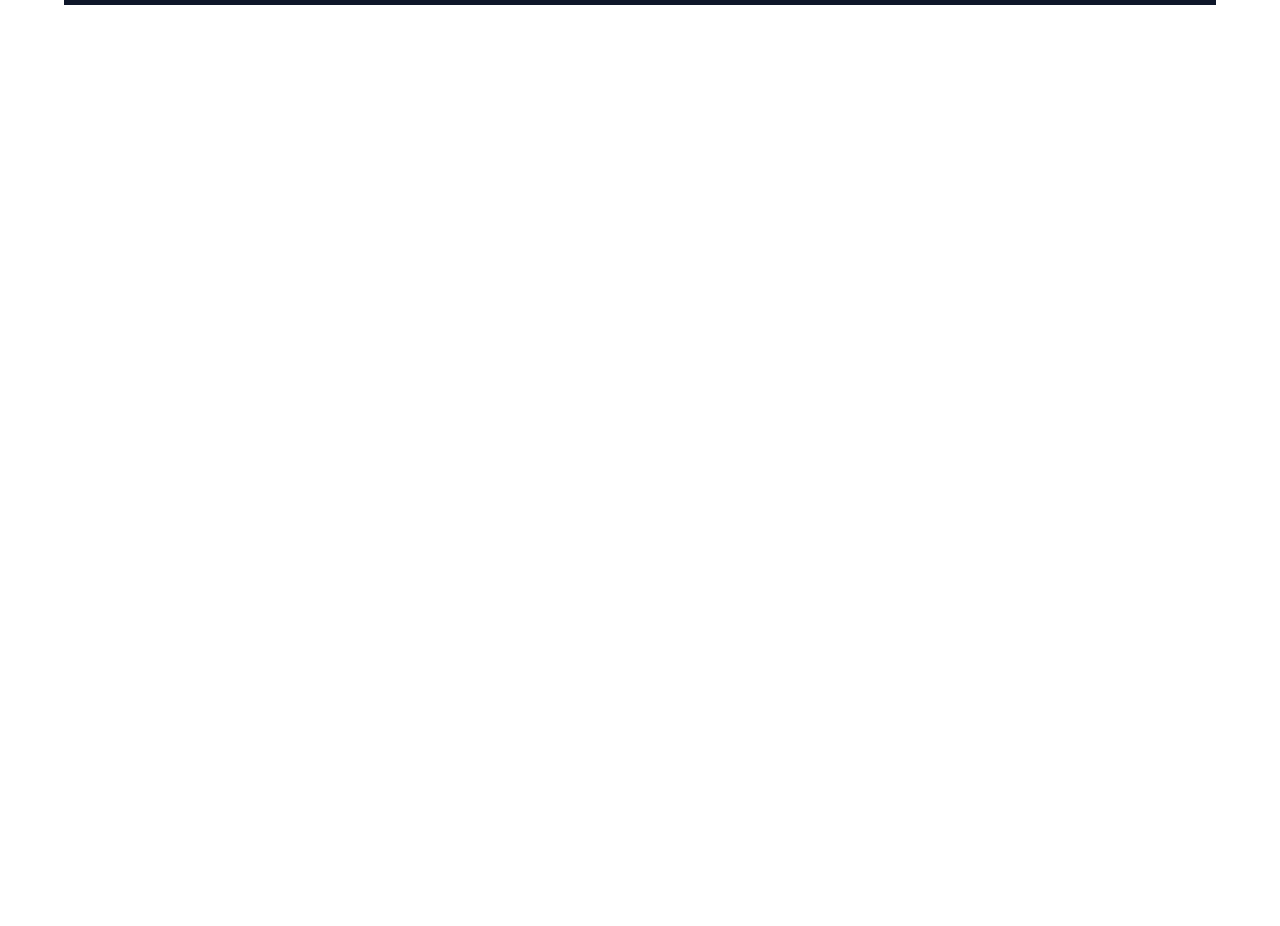
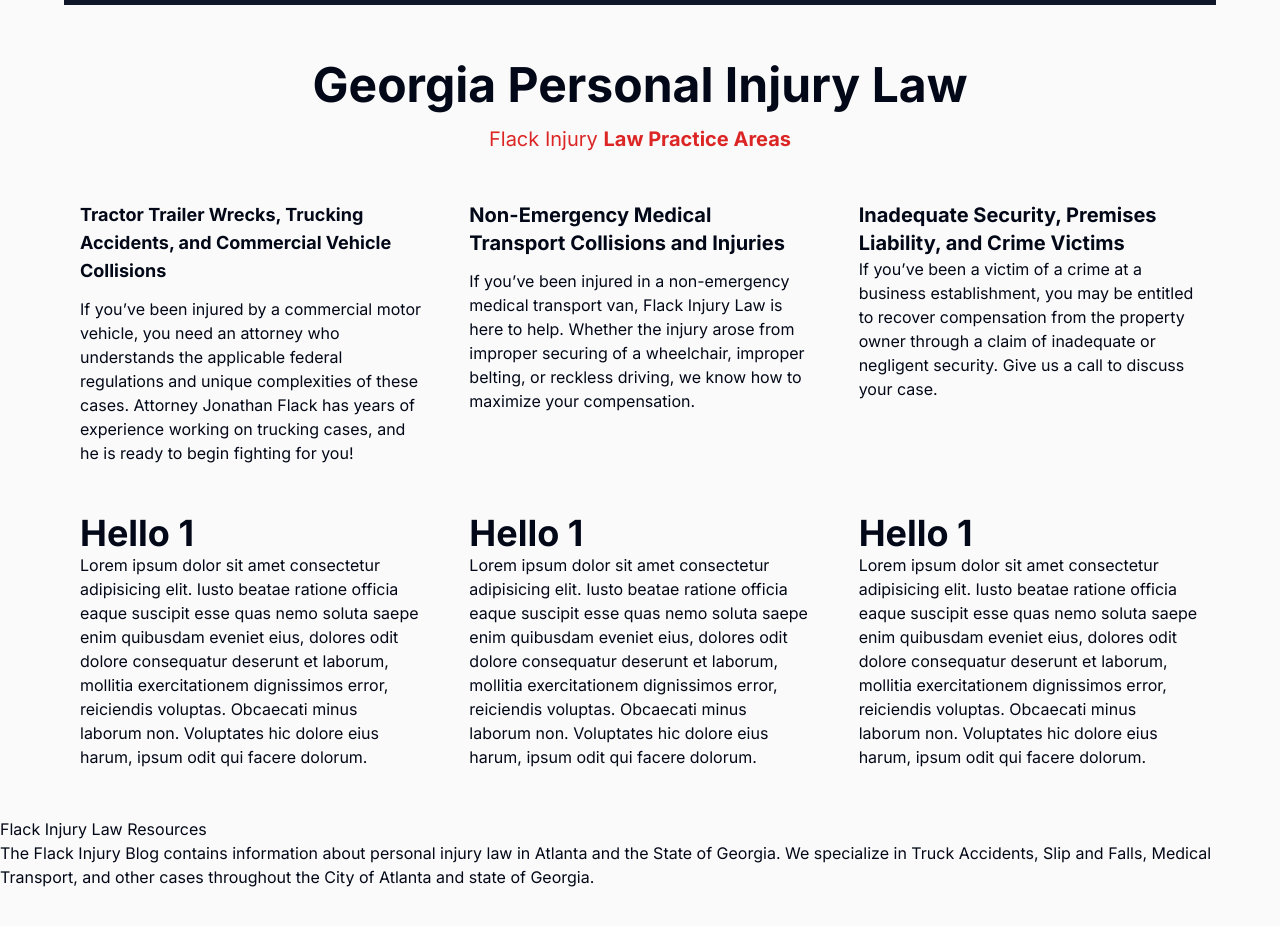
Before and after one commit to aaronaltman/flackinjury-law-2024, a Next.js app: page / in a window 1280 px wide. Shown: the part 1020-1946 px from the top of the page. Before the commit the page ends 1025 px from the top, so only its background shows below. Built offline with nearby package versions, Linux system fonts and the light colour scheme.

Commit message:
new home page coming along for sure

```diff
--- a/src/app/layout.tsx
+++ b/src/app/layout.tsx
@@ -16,7 +16,7 @@
 }) {
   return (
     <html lang="en">
-      <body className={`${inter.className}`}>{children}</body>
+      <body className={`${inter.className} bg-zinc-100`}>{children}</body>
     </html>
   );
 }
--- a/src/app/page.tsx
+++ b/src/app/page.tsx
@@ -1,14 +1,25 @@
 import HomeLogosSection from "@/components/home-logos-section";
+import HomeServicesSection from "@/components/home-services-section";
 import MainHeader from "@/components/main-header";
 import MainHero from "@/components/main-hero";
 import Image from "next/image";
 
 export default function Home() {
   return (
-    <main>
+    <main className="bg-zinc-50">
       <MainHeader />
       <MainHero />
       <HomeLogosSection />
+      <HomeServicesSection />
+      <section className="flackinjurylawresources py-10">
+        <h2>Flack Injury Law Resources</h2>
+        <p>
+          The Flack Injury Blog contains information about personal injury law
+          in Atlanta and the State of Georgia. We specialize in Truck Accidents,
+          Slip and Falls, Medical Transport, and other cases throughout the City
+          of Atlanta and state of Georgia.
+        </p>
+      </section>
     </main>
   );
 }
--- /dev/null
+++ b/src/components/home-services-section.tsx
@@ -0,0 +1,86 @@
+import React from "react";
+
+export default function HomeServicesSection() {
+  return (
+    <section className="services">
+      <div className="max-w-6xl mx-auto">
+        <h2 className="text-center font-bold text-5xl pt-14 pb-4">
+          Georgia Personal Injury Law
+        </h2>
+        <p className="text-center pb-12 text-red-600 text-xl">
+          Flack Injury <span className="font-bold">Law Practice Areas</span>
+        </p>
+        <div className="grid md:grid-rows-2 md:grid-cols-3 gap-12 px-4">
+          <div className="space-y-3">
+            <h3 className="font-bold text-lg">
+              Tractor Trailer Wrecks, Trucking Accidents, and Commercial Vehicle
+              Collisions
+            </h3>
+            <p className="text-md">
+              If you’ve been injured by a commercial motor vehicle, you need an
+              attorney who understands the applicable federal regulations and
+              unique complexities of these cases. Attorney Jonathan Flack has
+              years of experience working on trucking cases, and he is ready to
+              begin fighting for you!
+            </p>
+          </div>
+          <div className="space-y-3">
+            <h3 className="font-bold text-xl">
+              Non-Emergency Medical Transport Collisions and Injuries
+            </h3>
+            <p>
+              If you’ve been injured in a non-emergency medical transport van,
+              Flack Injury Law is here to help. Whether the injury arose from
+              improper securing of a wheelchair, improper belting, or reckless
+              driving, we know how to maximize your compensation.
+            </p>
+          </div>
+          <div>
+            <h3 className="font-bold text-xl">
+              Inadequate Security, Premises Liability, and Crime Victims
+            </h3>
+            <p>
+              If you’ve been a victim of a crime at a business establishment,
+              you may be entitled to recover compensation from the property
+              owner through a claim of inadequate or negligent security. Give us
+              a call to discuss your case.
+            </p>
+          </div>
+          <div>
+            <h3 className="font-bold text-4xl">Hello 1</h3>
+            <p>
+              Lorem ipsum dolor sit amet consectetur adipisicing elit. Iusto
+              beatae ratione officia eaque suscipit esse quas nemo soluta saepe
+              enim quibusdam eveniet eius, dolores odit dolore consequatur
+              deserunt et laborum, mollitia exercitationem dignissimos error,
+              reiciendis voluptas. Obcaecati minus laborum non. Voluptates hic
+              dolore eius harum, ipsum odit qui facere dolorum.
+            </p>
+          </div>
+          <div>
+            <h3 className="font-bold text-4xl">Hello 1</h3>
+            <p>
+              Lorem ipsum dolor sit amet consectetur adipisicing elit. Iusto
+              beatae ratione officia eaque suscipit esse quas nemo soluta saepe
+              enim quibusdam eveniet eius, dolores odit dolore consequatur
+              deserunt et laborum, mollitia exercitationem dignissimos error,
+              reiciendis voluptas. Obcaecati minus laborum non. Voluptates hic
+              dolore eius harum, ipsum odit qui facere dolorum.
+            </p>
+          </div>
+          <div>
+            <h3 className="font-bold text-4xl">Hello 1</h3>
+            <p>
+              Lorem ipsum dolor sit amet consectetur adipisicing elit. Iusto
+              beatae ratione officia eaque suscipit esse quas nemo soluta saepe
+              enim quibusdam eveniet eius, dolores odit dolore consequatur
+              deserunt et laborum, mollitia exercitationem dignissimos error,
+              reiciendis voluptas. Obcaecati minus laborum non. Voluptates hic
+              dolore eius harum, ipsum odit qui facere dolorum.
+            </p>
+          </div>
+        </div>
+      </div>
+    </section>
+  );
+}
```
